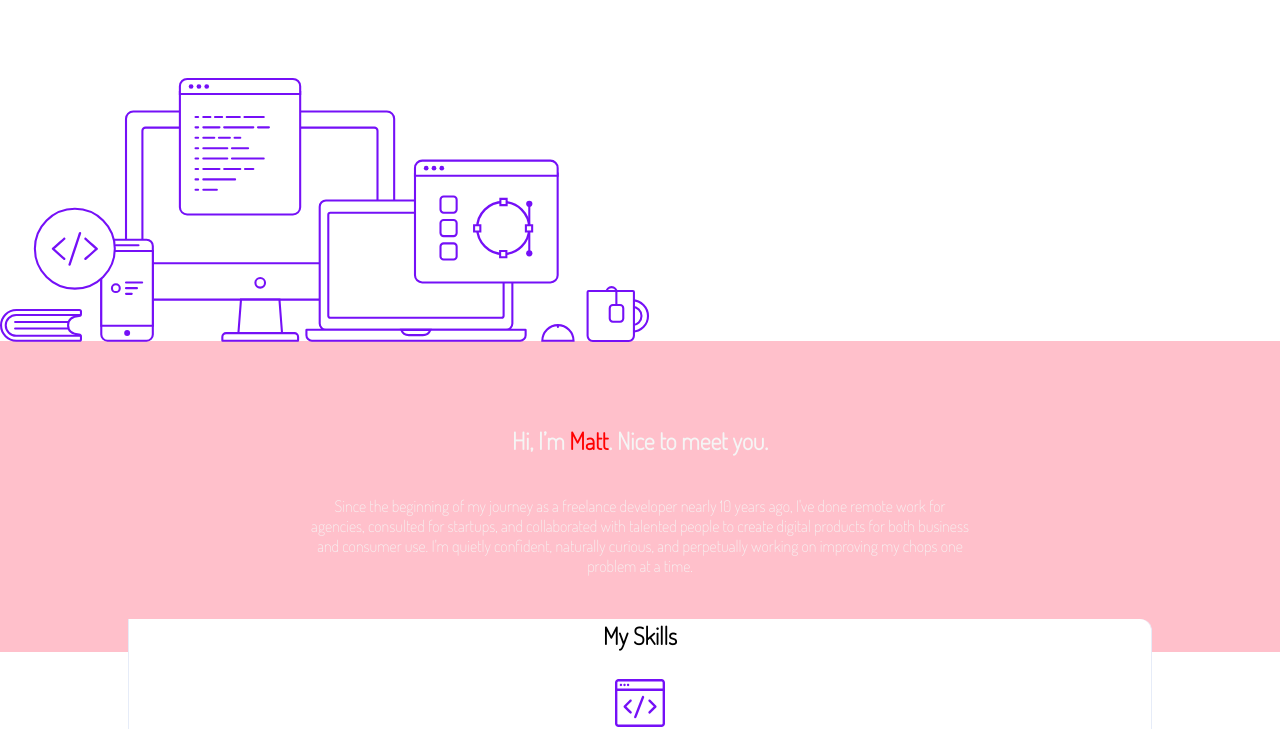
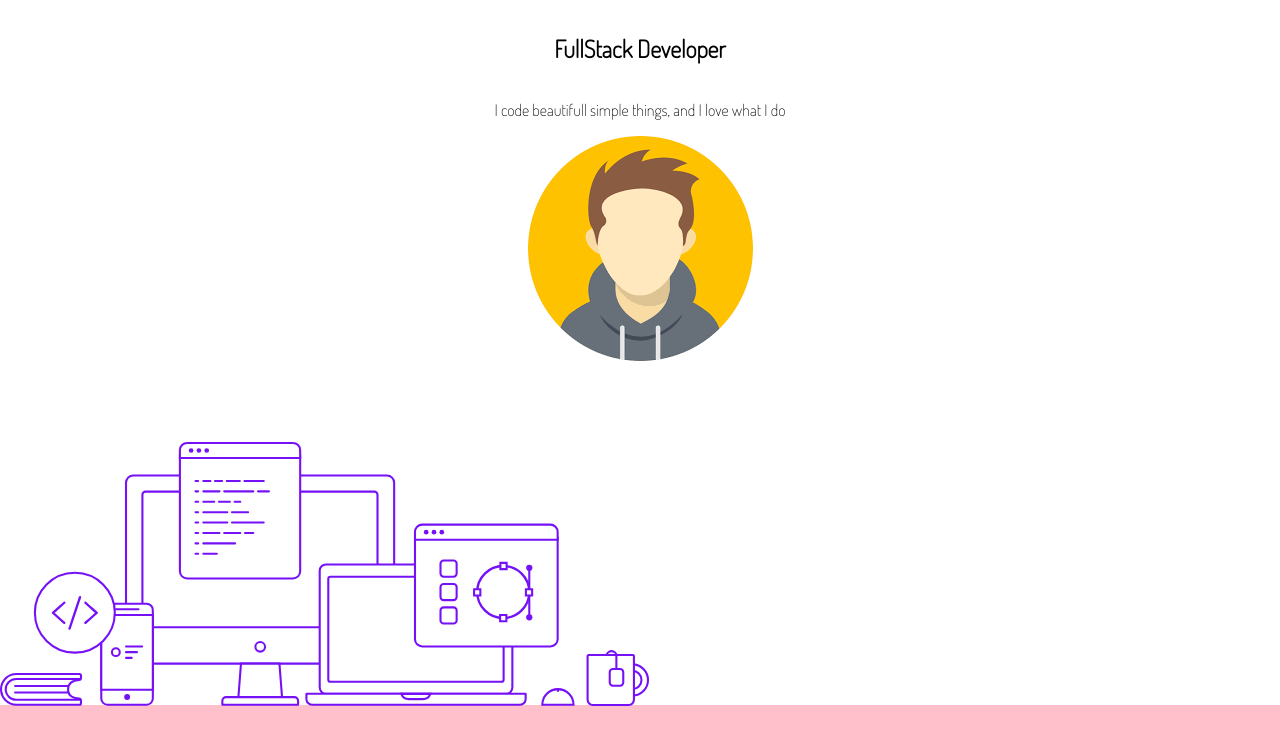
Before and after one commit to wildcodeschool-2025-03/JS-Remote-ASquad-Checkpoint-1, a website: page site/portfolio.html in a window 1280 px wide. Shown: the part 71-800 px from the top of the page. Drawn offline with Linux system fonts and the light colour scheme.

Commit message:
finish CSS step 2 in part 2

```diff
--- a/site/css/portfolio.css
+++ b/site/css/portfolio.css
@@ -111,6 +111,14 @@ p {
   color: var(--purple);
 }
 
+.first-banner {
+  display: flex;
+  align-items: center;
+  flex-direction: column;
+
+}
+
+
 @media (min-width: 700px) {
   nav {
     display: flex;
--- a/site/portfolio.html
+++ b/site/portfolio.html
@@ -20,8 +20,16 @@
     </header>
 
     <main>
-      <!-- First banner with title, description, avatar and image desktop -->
-      <!-- You can use the avatar image on the folder image -->
+
+      <section class="first-banner">
+
+        <h1>FullStack Developer</h1>
+
+        <p>I code beautifull simple things, and I love what I do</p>
+
+        <img src="image/avatar-bis.png" alt="avatar">
+</section>
+
       <section>
         <figure class="desktop">
           <img src="image/desktop.svg" alt="desktop" />
```
